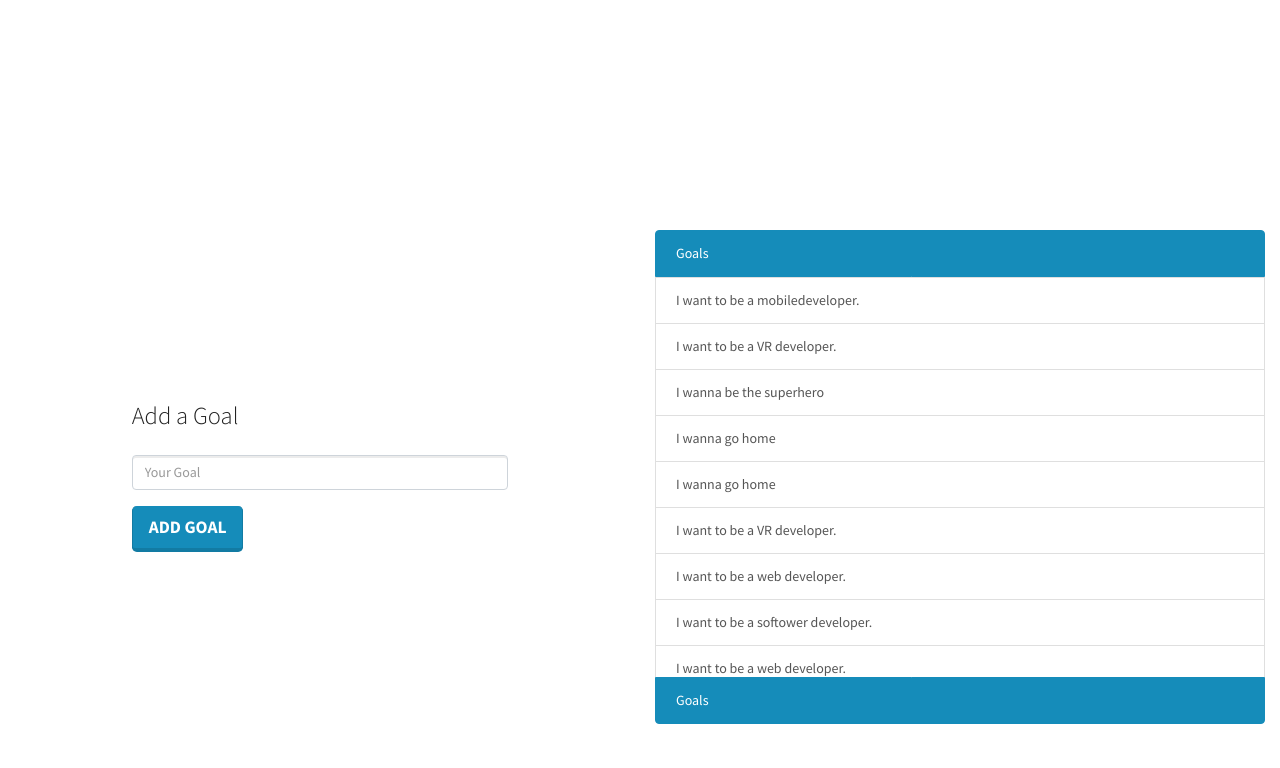
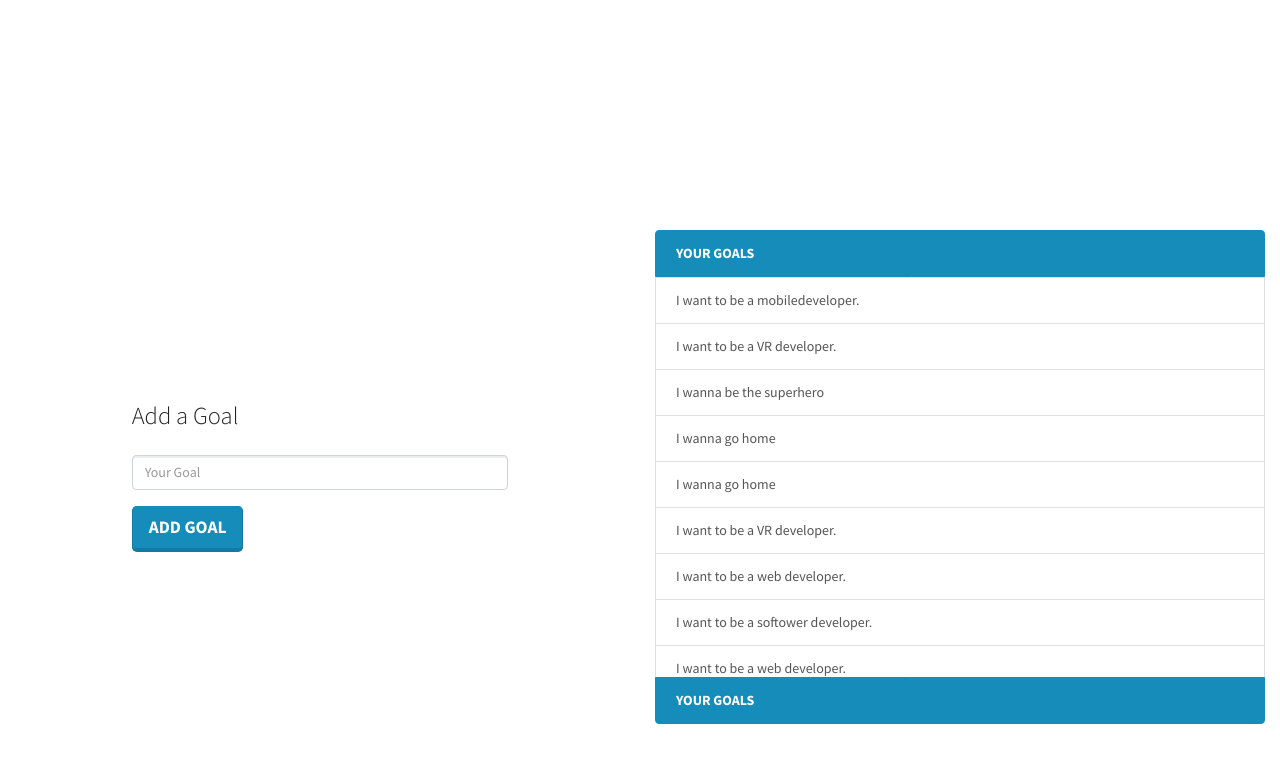
Before and after one commit to Ekbal41/Django_Ajex_Goal-App, a Django app: page / in a window 1280 px wide. Shown: the top 768 px of the page. Run offline with Django 4.2, Linux system fonts and the light colour scheme; data comes from the database, SQL or seed files in the repository; both versions use the stored data as it was after the commit; some libraries are stand-ins or nearby versions.

```diff
--- a/app/templates/app/form_submit.html
+++ b/app/templates/app/form_submit.html
@@ -99,6 +99,14 @@
   min-height: 100vh;
 }
 
+.list-group-item
+{
+  cursor: pointer;
+}
+.no_cur{
+  cursor: default;
+}
+
 
 .login-heading {
   font-weight: 300;
@@ -122,7 +130,7 @@
               <div class="container">
                 <div class="row">
                   <div class="col-md-9 col-lg-8 mx-auto">
-                    <h3 class="login-heading mb-4">Add a Goal</h3>
+                    <h3 class="login-heading mb-4 no_cur">Add a Goal</h3>
 
                     <!-- Sign In Form -->
                     <form action="/" method="post" id="form_id">
@@ -147,17 +155,17 @@
 
 
             <div class="list-group w-100"  >
-                <a href="#" class="list-group-item list-group-item-action active  "
+                <a href="#" class="list-group-item list-group-item-action active text-uppercase font-weight-bold"
                 >
-                    Goals
+                   Your Goals
                 </a>
 
             <div id="showdata" style="overflow-y: scroll; height: 400px;">
 
             </div>
-            <a href="#" class="list-group-item list-group-item-action active  "
+            <a href="#" class="list-group-item list-group-item-action active  text-uppercase font-weight-bold"
             >
-                Goals
+                Your Goals
             </a>
 
             </div>
```
Also changed, not shown: db.sqlite3.
